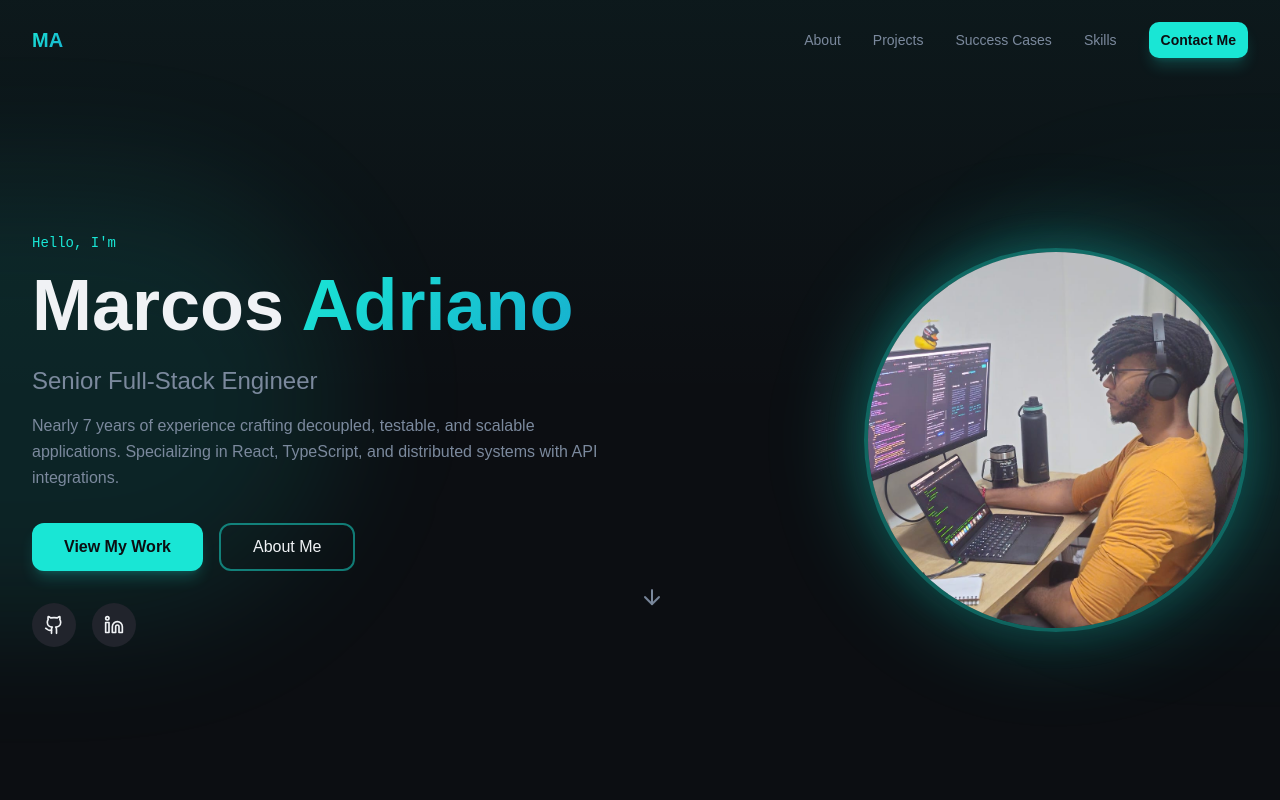
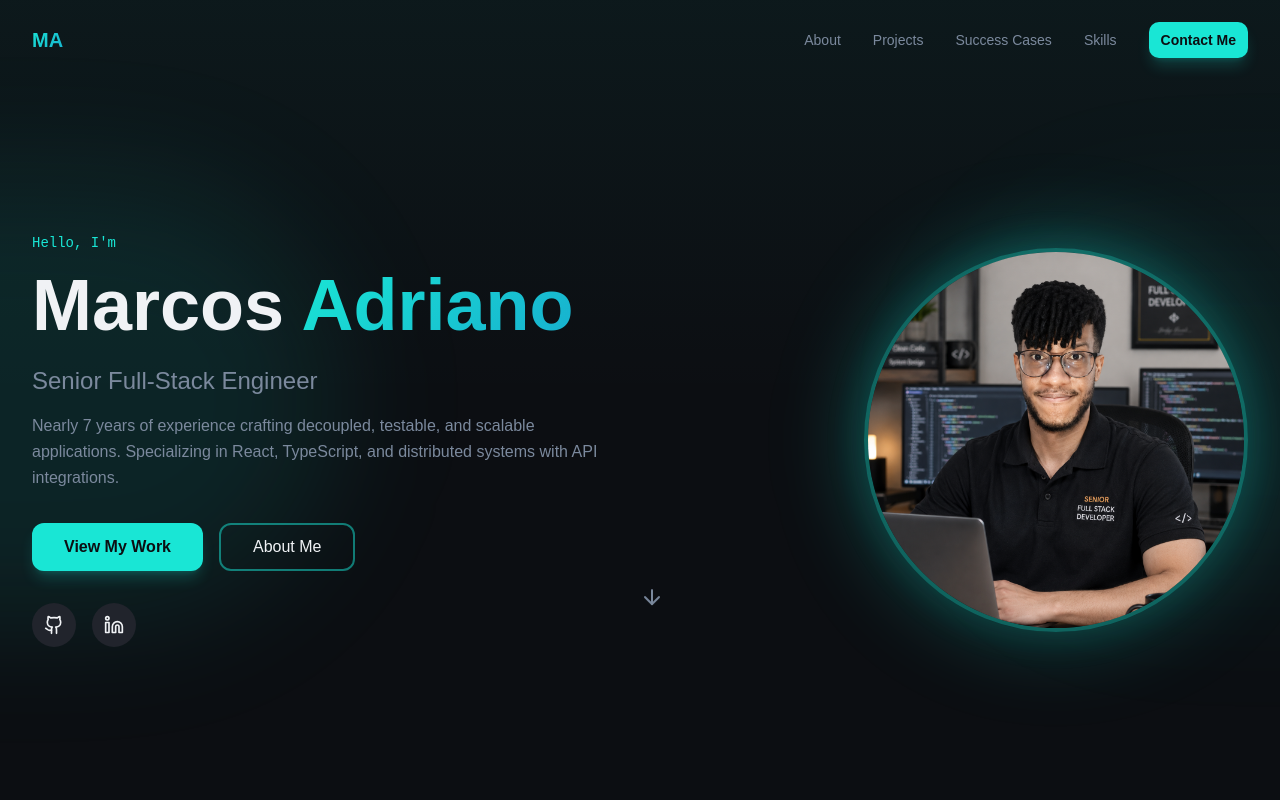
Before and after one commit to drickchote/portfolio, a React (Vite) app: page / in a window 1280 px wide. Shown: the top 800 px of the page. Built offline with nearby package versions, Linux system fonts and the light colour scheme; the HTML template or start-up script is replaced by a standard one.

Commit message:
update profile picture

```diff
--- a/src/components/HeroSection.tsx
+++ b/src/components/HeroSection.tsx
@@ -1,6 +1,6 @@
 import { ArrowDown, Github, Linkedin } from "lucide-react";
 import { Button } from "./ui/button";
-import profileImage from "@/assets/profile.jpeg";
+import profileImage from "@/assets/profile.png";
 
 export const HeroSection = () => {
   return (
@@ -65,7 +65,6 @@ export const HeroSection = () => {
                 <img
                   src={profileImage}
                   alt="Marcos Adriano"
-                  className="w-full h-full object-cover object-[center_-125px]"
                 />
               </div>
             </div>
```
Also changed, not shown: src/assets/profile.jpeg (deleted), src/assets/profile.png (added).
